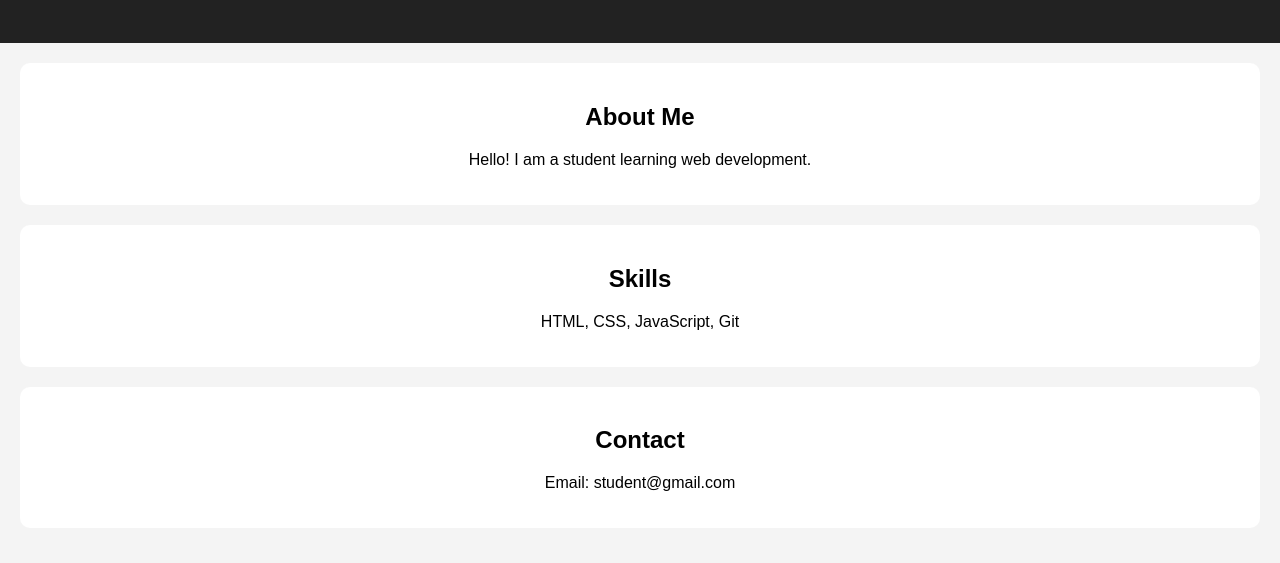
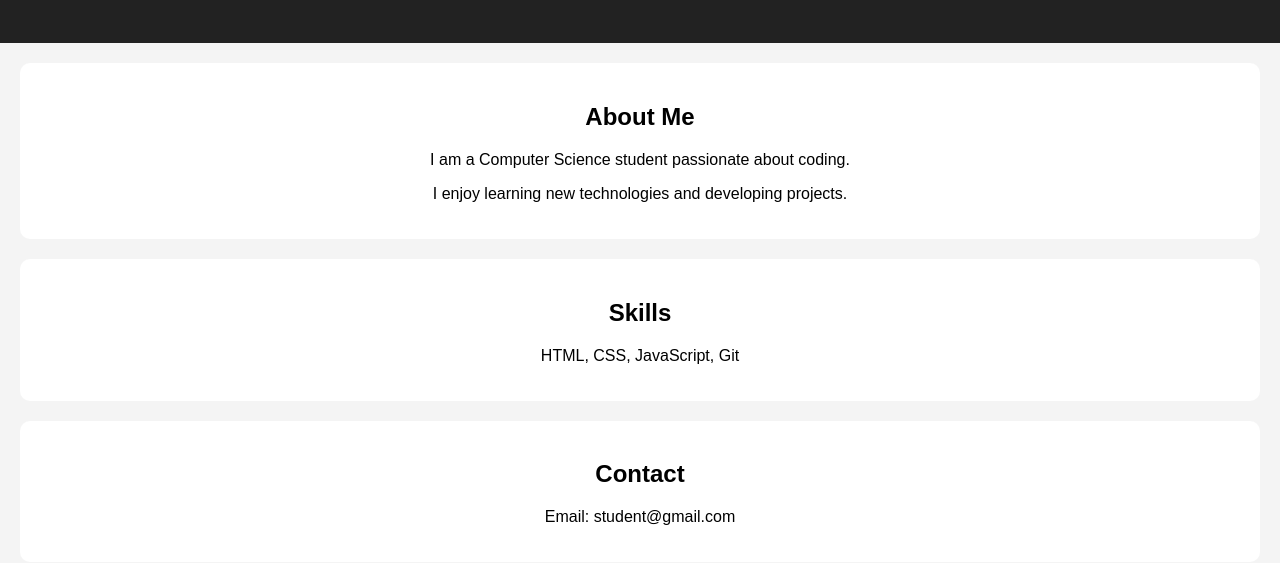
Before and after one commit to punisherpiyush300-sys/portfolio-website, a plain HTML site: page index.html in a window 1280 px wide. Shown: the part 131-694 px from the top of the page. Drawn offline with Linux system fonts and the light colour scheme.

Commit message:
Added detailed about section

```diff
--- a/index.html
+++ b/index.html
@@ -13,7 +13,8 @@
 
     <section>
         <h2>About Me</h2>
-        <p>Hello! I am a student learning web development.</p>
+        <p>I am a Computer Science student passionate about coding.</p>
+        <p>I enjoy learning new technologies and developing projects.</p>
     </section>
 
     <section>
```
